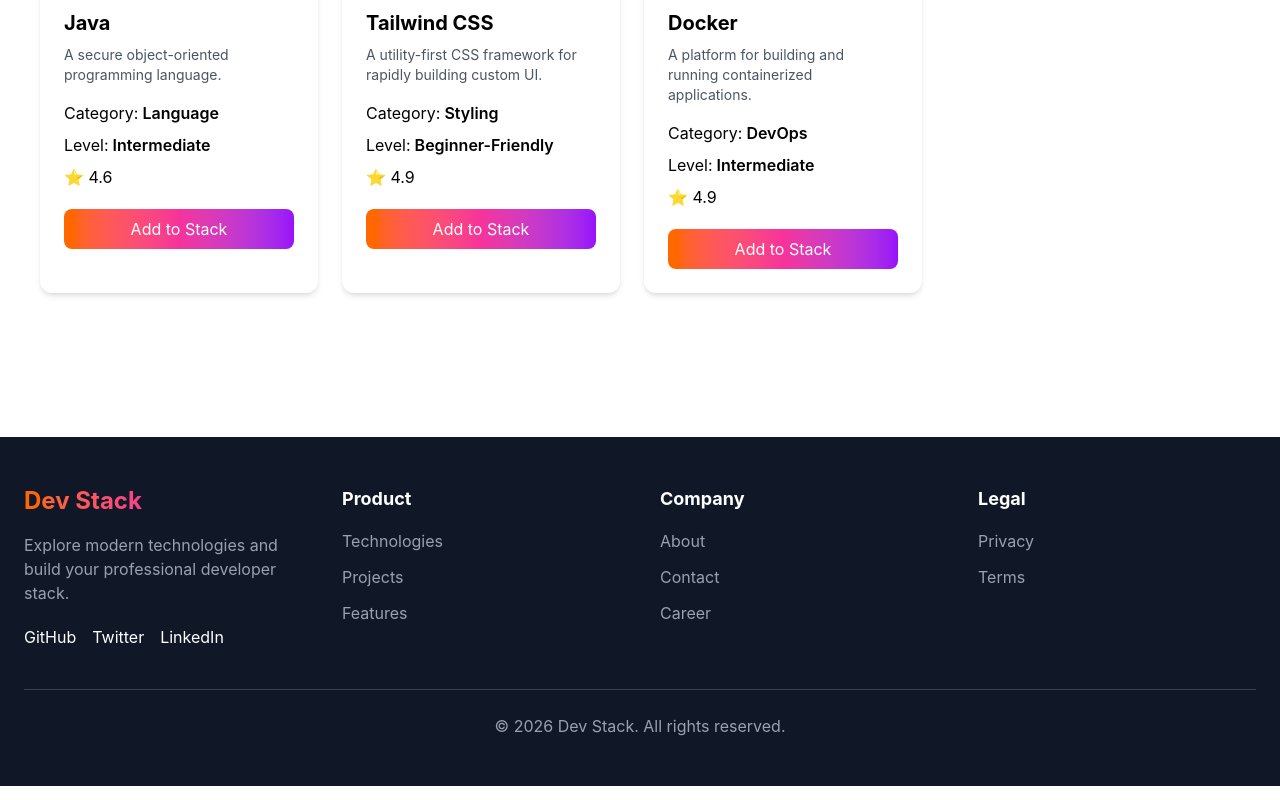
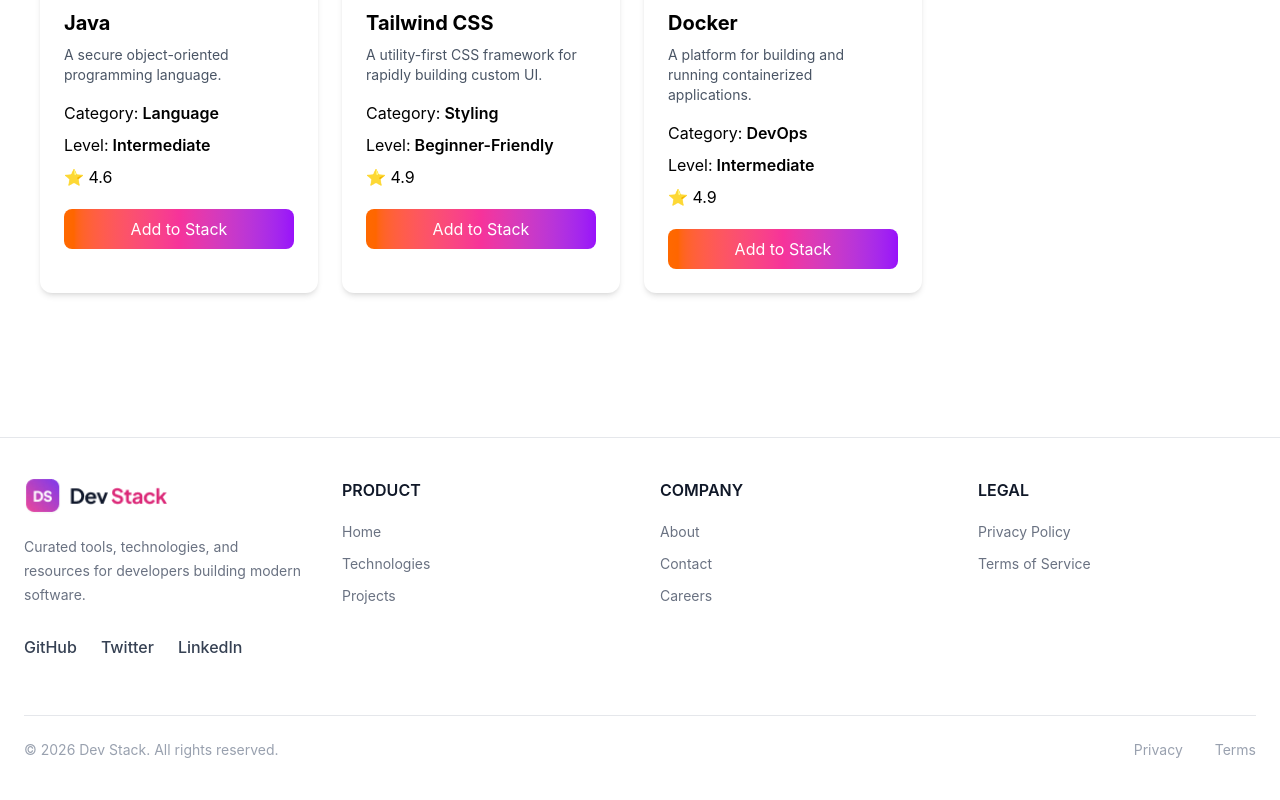
Before and after one commit to Sajid498/DevStack, a React (Vite) app: page / in a window 1280 px wide. Shown: the part 2223-3023 px from the top of the page. Built offline with nearby package versions, Linux system fonts and the light colour scheme.

Commit message:
Match footer with Figma design

```diff
--- a/src/components/Footer.jsx
+++ b/src/components/Footer.jsx
@@ -1,23 +1,32 @@
+import logo from "../assets/logo-text.png";
+
+
 function Footer() {
 
   return (
 
     <footer className="
-      bg-gray-900
-      text-white
+      bg-white
       mt-20
       px-6
-      py-12
+      py-10
+      border-t
+      border-gray-200
     ">
 
 
       <div className="
         max-w-7xl
         mx-auto
+      ">
+
+
+        {/* Top Section */}
+
+        <div className="
           grid
           grid-cols-1
-        md:grid-cols-2
-        lg:grid-cols-4
+          md:grid-cols-4
           gap-10
         ">
 
@@ -26,33 +35,35 @@
 
           <div>
 
-          <h2 className="
-            text-2xl
-            font-bold
-            bg-gradient-to-r
-            from-orange-500
-            via-pink-500
-            to-purple-600
-            bg-clip-text
-            text-transparent
-          ">
-            Dev Stack
-          </h2>
+            <img
+              src={logo}
+              alt="Dev Stack"
+              className="
+                w-36
+              "
+            />
 
 
             <p className="
-            mt-4
-            text-gray-400
+              mt-5
+              text-gray-500
+              text-sm
+              leading-6
+              max-w-sm
             ">
-            Explore modern technologies and build
-            your professional developer stack.
+
+              Curated tools, technologies, and resources
+              for developers building modern software.
+
             </p>
 
 
             <div className="
               flex
-            gap-4
-            mt-5
+              gap-6
+              mt-7
+              text-gray-700
+              font-medium
             ">
 
               <a href="#">
@@ -67,9 +78,12 @@
                 LinkedIn
               </a>
 
+
             </div>
 
+
           </div>
+
 
 
 
@@ -77,45 +91,27 @@
 
           <div>
 
-          <h3 className="font-bold text-lg">
-            Product
+            <h3 className="
+              font-semibold
+              text-gray-900
+              mb-5
+            ">
+              PRODUCT
             </h3>
 
 
             <ul className="
-            mt-4
               space-y-3
-            text-gray-400
+              text-gray-500
+              text-sm
             ">
 
+              <li>Home</li>
+
               <li>Technologies</li>
+
               <li>Projects</li>
-            <li>Features</li>
 
-          </ul>
-
-        </div>
-
-
-
-        {/* Company */}
-
-        <div>
-
-          <h3 className="font-bold text-lg">
-            Company
-          </h3>
-
-
-          <ul className="
-            mt-4
-            space-y-3
-            text-gray-400
-          ">
-
-            <li>About</li>
-            <li>Contact</li>
-            <li>Career</li>
 
             </ul>
 
@@ -124,25 +120,69 @@
 
 
 
+
+
+          {/* Company */}
+
+          <div>
+
+            <h3 className="
+              font-semibold
+              text-gray-900
+              mb-5
+            ">
+              COMPANY
+            </h3>
+
+
+            <ul className="
+              space-y-3
+              text-gray-500
+              text-sm
+            ">
+
+              <li>About</li>
+
+              <li>Contact</li>
+
+              <li>Careers</li>
+
+
+            </ul>
+
+
+          </div>
+
+
+
+
+
           {/* Legal */}
 
           <div>
 
-          <h3 className="font-bold text-lg">
-            Legal
+            <h3 className="
+              font-semibold
+              text-gray-900
+              mb-5
+            ">
+              LEGAL
             </h3>
 
 
             <ul className="
-            mt-4
               space-y-3
-            text-gray-400
+              text-gray-500
+              text-sm
             ">
 
-            <li>Privacy</li>
-            <li>Terms</li>
+              <li>Privacy Policy</li>
+
+              <li>Terms of Service</li>
+
 
             </ul>
+
 
           </div>
 
@@ -152,18 +192,46 @@
 
 
 
-      {/* Bottom */}
+
+
+        {/* Bottom Bar */}
 
         <div className="
           border-t
-        border-gray-700
-        mt-10
+          border-gray-200
+          mt-14
           pt-6
-        text-center
+          flex
+          justify-between
+          text-sm
           text-gray-400
         ">
 
+
+          <p>
             © 2026 Dev Stack. All rights reserved.
+          </p>
+
+
+          <div className="
+            flex
+            gap-8
+          ">
+
+            <span>
+              Privacy
+            </span>
+
+            <span>
+              Terms
+            </span>
+
+
+          </div>
+
+
+        </div>
+
 
       </div>
 
```
Also changed, not shown: src/assets/logo-text.png (added). Lines whose indentation alone changed are shown as unchanged.
